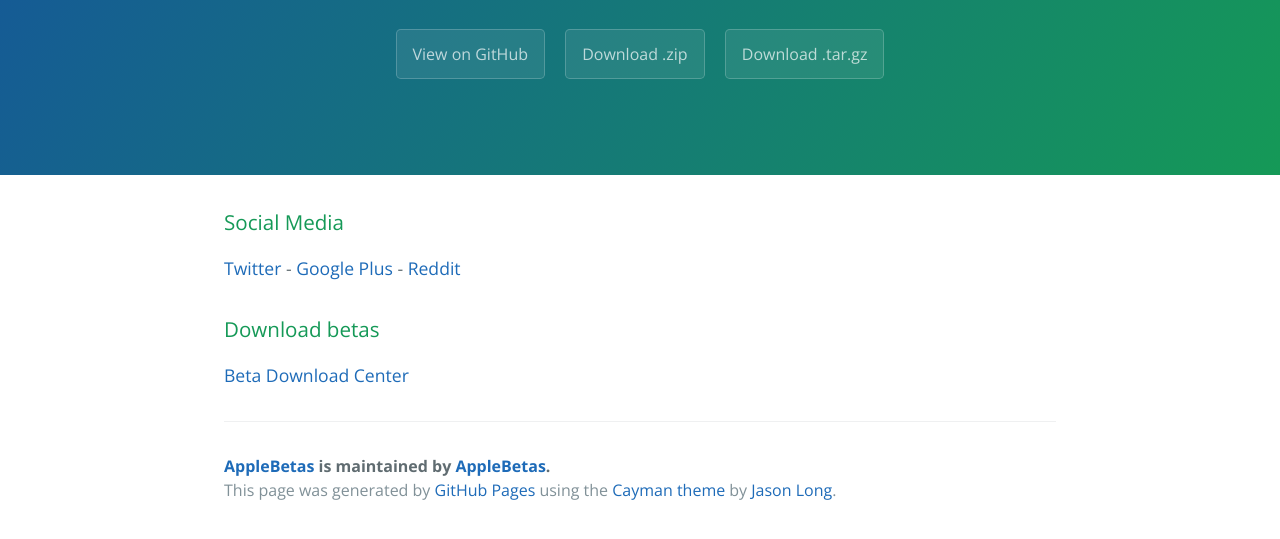
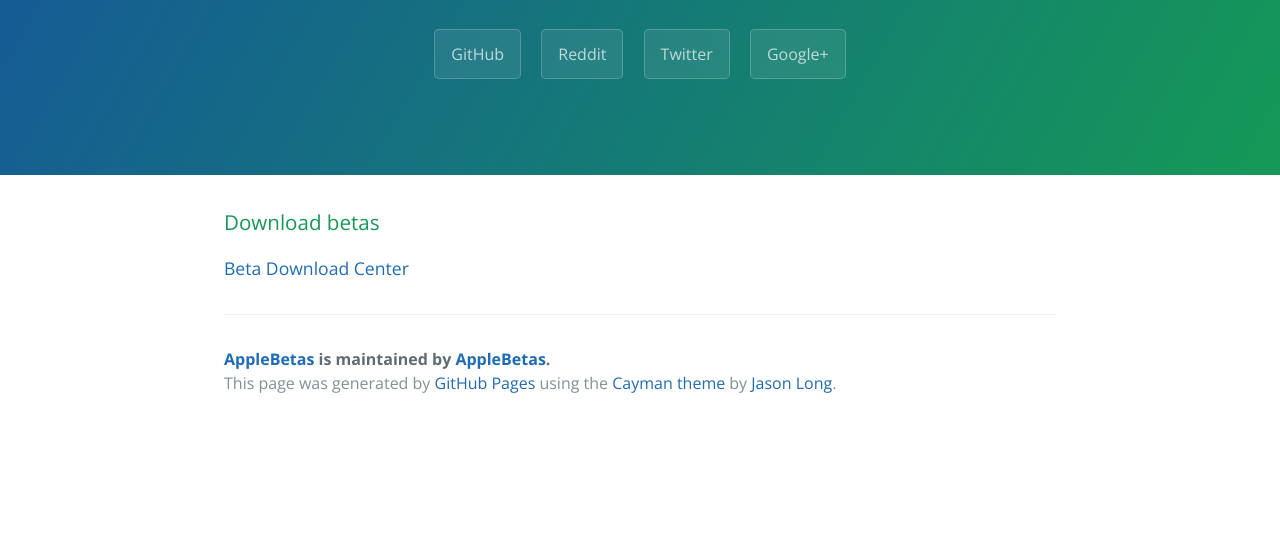
Before and after one commit to nullpixel/AppleBetas, a plain HTML site: page index.html in a window 1280 px wide. Shown: the part 161-700 px from the top of the page. Drawn offline with nearby package versions, Linux system fonts and the light colour scheme.

Commit message:
Update index.html

```diff
--- a/index.html
+++ b/index.html
@@ -2,7 +2,7 @@
 <html lang="en-us">
   <head>
     <meta charset="UTF-8">
-    <title>AppleBetas by AppleBetas</title>
+    <title>AppleBetas</title>
     <meta name="viewport" content="width=device-width, initial-scale=1">
     <link rel="stylesheet" type="text/css" href="stylesheets/normalize.css" media="screen">
     <link href='https://fonts.googleapis.com/css?family=Open+Sans:400,700' rel='stylesheet' type='text/css'>
@@ -13,17 +13,13 @@
     <section class="page-header">
       <h1 class="project-name">AppleBetas</h1>
       <h2 class="project-tagline"></h2>
-      <a href="https://github.com/AppleBetas/AppleBetas" class="btn">View on GitHub</a>
-      <a href="https://github.com/AppleBetas/AppleBetas/zipball/master" class="btn">Download .zip</a>
-      <a href="https://github.com/AppleBetas/AppleBetas/tarball/master" class="btn">Download .tar.gz</a>
+      <a href="https://github.com/AppleBetas" class="btn">GitHub</a>
+      <a href="https://www.reddit.com/user/AppleBetas" class="btn">Reddit</a>
+      <a href="https://www.twitter.com/AppleBetas0" class="btn">Twitter</a>
+      <a href="https://plus.google.com/101720869338481663975" class="btn">Google+</a>
     </section>
 
     <section class="main-content">
-      <h3>
-<a id="social-media" class="anchor" href="#social-media" aria-hidden="true"><span aria-hidden="true" class="octicon octicon-link"></span></a>Social Media</h3>
-
-<p><a href="https://www.twitter.com/AppleBetas0">Twitter</a> - <a href="https://plus.google.com/101720869338481663975">Google Plus</a> - <a href="https://www.reddit.com/user/AppleBetas">Reddit</a></p>
-
 <h3>
 <a id="download-betas" class="anchor" href="#download-betas" aria-hidden="true"><span aria-hidden="true" class="octicon octicon-link"></span></a>Download betas</h3>
 
```
